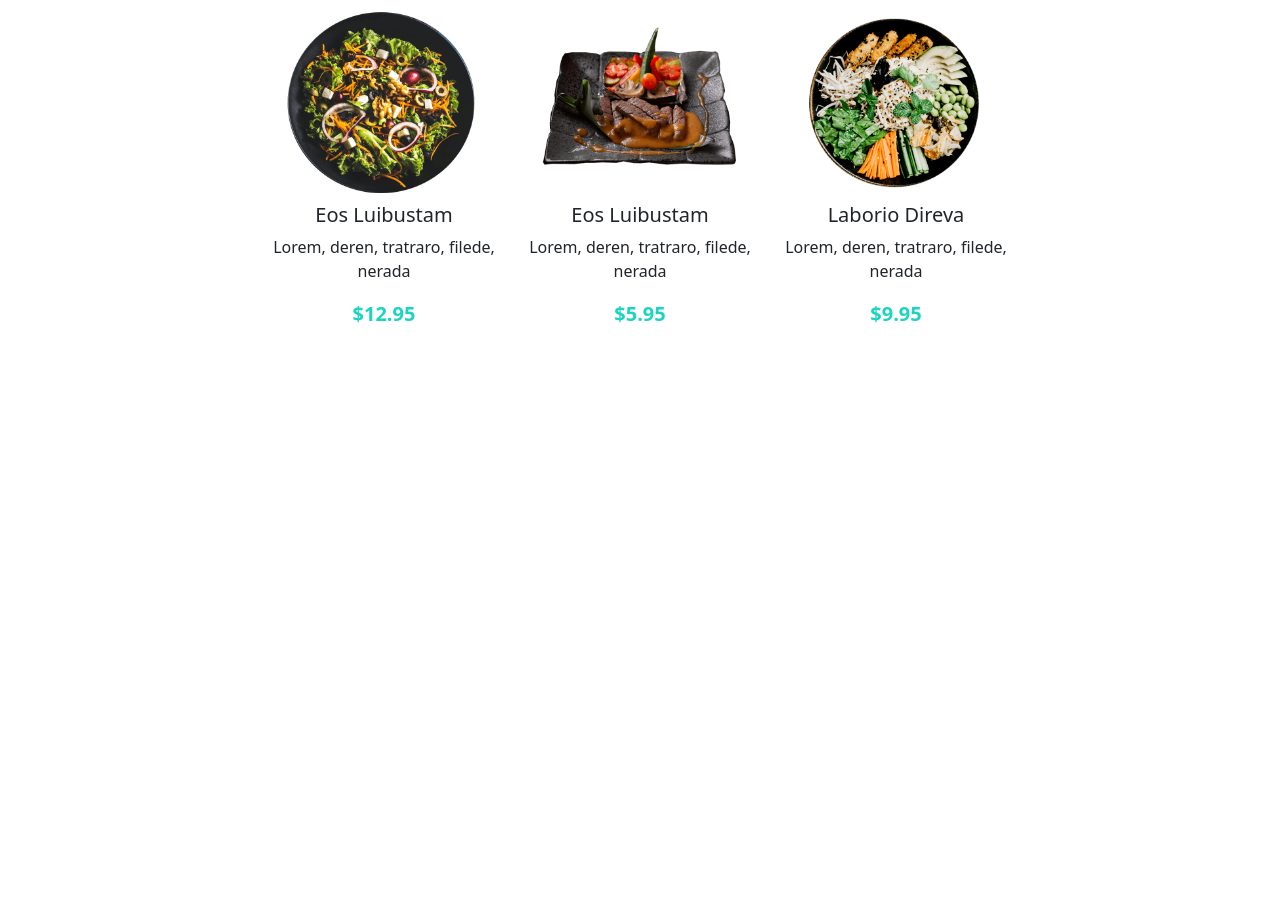
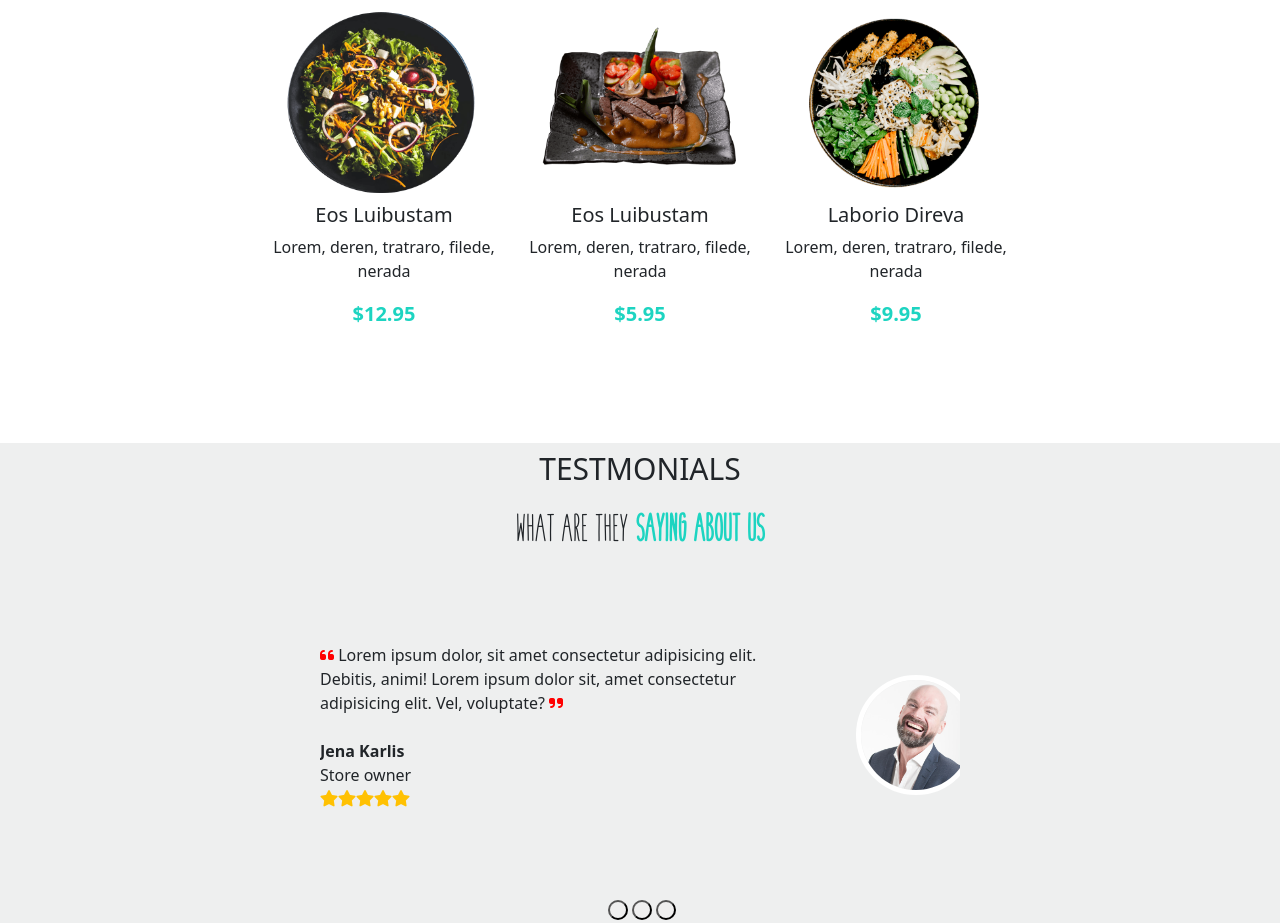
Before and after one commit to yassine1606/cs_miam_js, a website: page index.html in a window 1280 px wide. Shown: the part 2901-3824 px from the top of the page. Before the commit the page ends 3344 px from the top, so only its background shows below. Drawn offline with nearby package versions, Linux system fonts and the light colour scheme.

Commit message:
Caroussel 1 fini

```diff
--- a/index.html
+++ b/index.html
@@ -115,14 +115,73 @@
                 <p>Workers</p>
             </div>
         </div>
- </section>
- <section id="s55">
+    </section>
+    <section id="s555">
 
- </section>
+    </section>
+    <section id="s6">
+        <div id="tout1">
+            <p class="pmoni">TESTMONIALS</p>
+            <p class="pmoni"><span>WHAT ARE THEY</span> <strong> SAYING ABOUT US </strong></p>
+            <div id="tout2">
+                <div class="dcom">
+                    <div class="sousdcom">
+                        <p class="borderGauche"><i class="rouge fa-solid fa-quote-left" id="rouge"></i></span> Lorem ipsum dolor, sit amet consectetur
+                            adipisicing elit. <br> Debitis, animi! Lorem ipsum dolor sit, amet consectetur <br>
+                            adipisicing elit. Vel, voluptate? <i class="fa-solid fa-quote-right rouge" id="rouge"></i></span>
+                            <br> <br>
+                            <strong>Jena Karlis</strong> <br>
+                            <span>Store owner</span> <br>
+                            <i class="fa-solid fa-star"></i><i class="fa-solid fa-star"></i><i
+                                class="fa-solid fa-star"></i><i class="fa-solid fa-star"></i><i
+                                class="fa-solid fa-star"></i>
+                        </p>
+                        <img src="./public/img/testimonials-1.jpg" alt="" height="120px" class="tmoni">
+                    </div>
+                    <div class="sousdcom">
+                        <p class="borderGauche"><i class="fa-solid fa-quote-left rouge" id="rouge"></i></span> Lorem ipsum dolor, sit amet consectetur
+                            adipisicing elit. <br> Debitis, animi! Lorem ipsum dolor sit, amet consectetur <br>
+                            adipisicing elit. Vel, voluptate? <i class="fa-solid fa-quote-right rouge" id="rouge"></i></span>
+                            <br> <br>
+                            <strong>Jena Karlis</strong> <br>
+                            <span>Store owner</span> <br>
+                            <i class="fa-solid fa-star"></i><i class="fa-solid fa-star"></i><i
+                                class="fa-solid fa-star"></i><i class="fa-solid fa-star"></i><i
+                                class="fa-solid fa-star"></i>
+                        </p>
+                        <img src="./public/img/testimonials-2.jpg" alt="" height="120px" class="tmoni">
+                    </div>
+                    <div class="sousdcom">
+                        <p class="borderGauche"><i class="fa-solid fa-quote-left rouge" id="rouge"></i></span> Lorem ipsum dolor, sit amet consectetur
+                            adipisicing elit. <br> Debitis, animi! Lorem ipsum dolor sit, amet consectetur <br>
+                            adipisicing elit. Vel, voluptate? <i class="fa-solid fa-quote-right rouge" id="rouge"></i></span>
+                            <br> <br>
+                            <strong>Jena Karlis</strong> <br>
+                            <span>Store owner</span> <br>
+                            <i class="fa-solid fa-star"></i><i class="fa-solid fa-star"></i><i
+                                class="fa-solid fa-star"></i><i class="fa-solid fa-star"></i><i
+                                class="fa-solid fa-star"></i>
+                        </p>
+                        <img src="./public/img/testimonials-3.jpg" alt="" height="120px" class="tmoni">
+                    </div>
+                </div>
+
+
+            </div>
+            <div id="divbtcar1">
+                <button id="btcar1"></button>
+                <button id="btcar2"></button>
+                <button id="btcar3"></button>
+            </div>
+
+        </div>
+
+    </section>
 
     <script src="./public/js/main.js"></script>
     <script src="./node_modules/bootstrap/dist/js/bootstrap.bundle.js">
     </script>
+    <script src="path-to-the-file/splide.min.js"></script>
 </body>
 
 </html>
--- a/public/js/main.js
+++ b/public/js/main.js
@@ -1,3 +1,4 @@
+let s555 = document.getElementById("s555");
 // Création de la section 5
 let s5 = document.createElement("section");
 s5.id = "s5";
@@ -34,12 +35,9 @@ div3.appendChild(p3);
 
 
 
-
 let p4 = document.createElement("p");
 p4.textContent = "Lunch";
 div3.appendChild(p4);
-
-
 
 
 let p5 = document.createElement("p");
@@ -47,50 +45,46 @@ p5.textContent = "Dinner";
 div3.appendChild(p5);
 
 
-
-
-
-
-p2.addEventListener('click',()=>{
+p2.addEventListener('click', () => {
     strong.textContent = "Starters";
     dcard1.style.opacity = 0;
     dcard2.style.opacity = 0;
     setTimeout(() => {
-        dcard1.style.opacity =1;
-        dcard2.style.opacity =1;
+        dcard1.style.opacity = 1;
+        dcard2.style.opacity = 1;
 
     }, 500);
 
 })
 
 
-p3.addEventListener('click',()=>{
+p3.addEventListener('click', () => {
     strong.textContent = "BreakFast";
     dcard1.style.opacity = 0;
     dcard2.style.opacity = 0;
     setTimeout(() => {
-        dcard1.style.opacity =1;
-        dcard2.style.opacity =1;
+        dcard1.style.opacity = 1;
+        dcard2.style.opacity = 1;
     }, 500);
 })
 
-p4.addEventListener('click',()=>{
+p4.addEventListener('click', () => {
     strong.textContent = "Lunch";
     dcard1.style.opacity = 0;
     dcard2.style.opacity = 0;
     setTimeout(() => {
-        dcard1.style.opacity =1;
-        dcard2.style.opacity =1;
+        dcard1.style.opacity = 1;
+        dcard2.style.opacity = 1;
     }, 500);
 })
 
-p5.addEventListener('click',()=>{
+p5.addEventListener('click', () => {
     strong.textContent = "Dinner";
     dcard1.style.opacity = 0;
     dcard2.style.opacity = 0;
     setTimeout(() => {
-        dcard1.style.opacity =1;
-        dcard2.style.opacity =1;
+        dcard1.style.opacity = 1;
+        dcard2.style.opacity = 1;
     }, 500);
 })
 
@@ -117,30 +111,29 @@ s5.appendChild(div4);
 
 
 
-document.body.appendChild(s5);
 
 
 //// Cards 1
 
 
 let dcard1 = document.createElement("div");
-dcard1.setAttribute('id','dcard1')
+dcard1.setAttribute('id', 'dcard1')
 s5.appendChild(dcard1);
 
 let dimgCard1 = document.createElement("div");
-dimgCard1.setAttribute('id','dimgCard');
+dimgCard1.setAttribute('id', 'dimgCard');
 dcard1.appendChild(dimgCard1);
 
 let img1 = document.createElement("img");
-img1.setAttribute('src','../public/img/menu-item-1.png')
-img1.setAttribute('height','200px');
-img1.setAttribute('id','iCent');
+img1.setAttribute('src', '../public/img/menu-item-1.png')
+img1.setAttribute('height', '200px');
+img1.setAttribute('id', 'iCent');
 dimgCard1.appendChild(img1);
 
 
 
 let h51 = document.createElement("h5");
-h51.setAttribute('id','h55')
+h51.setAttribute('id', 'h55')
 h51.textContent = "Magnam Tiste";
 dimgCard1.appendChild(h51);
 
@@ -151,7 +144,7 @@ p11.textContent = "Lorem, deren, tratraro, filede, nerada";
 dimgCard1.appendChild(p11);
 
 let prixVert1 = document.createElement("p");
-prixVert1.setAttribute('class','prixVert');
+prixVert1.setAttribute('class', 'prixVert');
 prixVert1.innerHTML = "<strong>$5.95</strong>";
 dimgCard1.appendChild(prixVert1);
 
@@ -159,19 +152,19 @@ dimgCard1.appendChild(prixVert1);
 
 
 let dimgCard2 = document.createElement("div");
-dimgCard2.setAttribute('id','dimgCard');
+dimgCard2.setAttribute('id', 'dimgCard');
 dcard1.appendChild(dimgCard2);
 
 let img2 = document.createElement("img");
-img2.setAttribute('src','../public/img/menu-item-2.png')
-img2.setAttribute('height','200px');
-img2.setAttribute('id','iCent');
+img2.setAttribute('src', '../public/img/menu-item-2.png')
+img2.setAttribute('height', '200px');
+img2.setAttribute('id', 'iCent');
 dimgCard2.appendChild(img2);
 
 
 
 let h52 = document.createElement("h5");
-h52.setAttribute('id','h55')
+h52.setAttribute('id', 'h55')
 h52.textContent = "Aut Luia";
 dimgCard2.appendChild(h52);
 
@@ -182,26 +175,26 @@ p12.textContent = "Lorem, deren, tratraro, filede, nerada";
 dimgCard2.appendChild(p12);
 
 let prixVert2 = document.createElement("p");
-prixVert2.setAttribute('class','prixVert');
+prixVert2.setAttribute('class', 'prixVert');
 prixVert2.innerHTML = "<strong>$14.95</strong>";
 dimgCard2.appendChild(prixVert2);
 
 //img 3
 
 let dimgCard3 = document.createElement("div");
-dimgCard3.setAttribute('id','dimgCard');
+dimgCard3.setAttribute('id', 'dimgCard');
 dcard1.appendChild(dimgCard3);
 
 let img3 = document.createElement("img");
-img3.setAttribute('src','../public/img/menu-item-3.png')
-img3.setAttribute('height','200px');
-img3.setAttribute('id','iCent');
+img3.setAttribute('src', '../public/img/menu-item-3.png')
+img3.setAttribute('height', '200px');
+img3.setAttribute('id', 'iCent');
 dimgCard3.appendChild(img3);
 
 
 
 let h53 = document.createElement("h5");
-h53.setAttribute('id','h55')
+h53.setAttribute('id', 'h55')
 h53.textContent = "Est Eligendi";
 dimgCard3.appendChild(h53);
 
@@ -212,31 +205,31 @@ p13.textContent = "Lorem, deren, tratraro, filede, nerada";
 dimgCard3.appendChild(p13);
 
 let prixVert3 = document.createElement("p");
-prixVert3.setAttribute('class','prixVert');
+prixVert3.setAttribute('class', 'prixVert');
 prixVert3.innerHTML = "<strong>$8.95</strong>";
 dimgCard3.appendChild(prixVert3);
 
 // --------------Cards 2---------------------
 
 let dcard2 = document.createElement("div");
-dcard2.setAttribute('id','dcard2')
+dcard2.setAttribute('id', 'dcard2')
 s5.appendChild(dcard2);
 // img4
 
 let dimgCard4 = document.createElement("div");
-dimgCard4.setAttribute('id','dimgCard');
+dimgCard4.setAttribute('id', 'dimgCard');
 dcard2.appendChild(dimgCard4);
 
 let img4 = document.createElement("img");
-img4.setAttribute('src','../public/img/menu-item-4.png')
-img4.setAttribute('height','200px');
-img4.setAttribute('id','iCent');
+img4.setAttribute('src', '../public/img/menu-item-4.png')
+img4.setAttribute('height', '200px');
+img4.setAttribute('id', 'iCent');
 dimgCard4.appendChild(img4);
 
 
 
 let h54 = document.createElement("h5");
-h54.setAttribute('id','h55')
+h54.setAttribute('id', 'h55')
 h54.textContent = "Eos Luibustam";
 dimgCard4.appendChild(h54);
 
@@ -247,7 +240,7 @@ p14.textContent = "Lorem, deren, tratraro, filede, nerada";
 dimgCard4.appendChild(p14);
 
 let prixVert4 = document.createElement("p");
-prixVert4.setAttribute('class','prixVert');
+prixVert4.setAttribute('class', 'prixVert');
 prixVert4.innerHTML = "<strong>$12.95</strong>";
 dimgCard4.appendChild(prixVert4);
 
@@ -255,18 +248,18 @@ dimgCard4.appendChild(prixVert4);
 
 
 let dimgCard5 = document.createElement("div");
-dimgCard5.setAttribute('id','dimgCard');
+dimgCard5.setAttribute('id', 'dimgCard');
 dcard2.appendChild(dimgCard5);
 
 let img5 = document.createElement("img");
-img5.setAttribute('src','../public/img/menu-item-5.png')
-img5.setAttribute('height','200px');
-img5.setAttribute('id','iCent');
+img5.setAttribute('src', '../public/img/menu-item-5.png')
+img5.setAttribute('height', '200px');
+img5.setAttribute('id', 'iCent');
 dimgCard5.appendChild(img5);
 
 
 let h55 = document.createElement("h5");
-h55.setAttribute('id','h55')
+h55.setAttribute('id', 'h55')
 h55.textContent = "Eos Luibustam";
 dimgCard5.appendChild(h55);
 
@@ -277,26 +270,26 @@ p15.textContent = "Lorem, deren, tratraro, filede, nerada";
 dimgCard5.appendChild(p15);
 
 let prixVert5 = document.createElement("p");
-prixVert5.setAttribute('class','prixVert');
+prixVert5.setAttribute('class', 'prixVert');
 prixVert5.innerHTML = "<strong>$5.95</strong>";
 dimgCard5.appendChild(prixVert5);
 
 //img 6
 
 let dimgCard6 = document.createElement("div");
-dimgCard6.setAttribute('id','dimgCard');
+dimgCard6.setAttribute('id', 'dimgCard');
 dcard2.appendChild(dimgCard6);
 
 let img6 = document.createElement("img");
-img6.setAttribute('src','../public/img/menu-item-6.png')
-img6.setAttribute('height','200px');
-img6.setAttribute('id','iCent');
+img6.setAttribute('src', '../public/img/menu-item-6.png')
+img6.setAttribute('height', '200px');
+img6.setAttribute('id', 'iCent');
 dimgCard6.appendChild(img6);
 
 
 
 let h56 = document.createElement("h5");
-h56.setAttribute('id','h55')
+h56.setAttribute('id', 'h55')
 h56.textContent = "Laborio Direva";
 dimgCard6.appendChild(h56);
 
@@ -307,6 +300,28 @@ p16.textContent = "Lorem, deren, tratraro, filede, nerada";
 dimgCard6.appendChild(p16);
 
 let prixVert6 = document.createElement("p");
-prixVert6.setAttribute('class','prixVert');
+prixVert6.setAttribute('class', 'prixVert');
 prixVert6.innerHTML = "<strong>$9.95</strong>";
 dimgCard6.appendChild(prixVert6);
+
+
+s555.appendChild(s5);
+
+// ---------------------------------------------
+// Caroussel 1
+
+let btcar1 = document.getElementById('btcar1');
+let btcar2 = document.getElementById('btcar2');
+let btcar3 = document.getElementById('btcar3');
+
+let dcom = document.querySelector('.dcom');
+
+btcar1.addEventListener('click',()=>{
+    dcom.style.transform = "translateX(0%)";
+})
+btcar2.addEventListener('click',()=>{
+    dcom.style.transform = "translateX(-1000px)";
+})
+btcar3.addEventListener('click',()=>{
+    dcom.style.transform = "translateX(-2000px)";
+})
--- a/src/sass/app.scss
+++ b/src/sass/app.scss
@@ -10,6 +10,11 @@
 @import "./modules/section3";
 @import "./modules/section4";
 @import "./modules/section5";
+@import "./modules/section6";
+
+
+
+
 
 $fa-font-path : "../../node_modules/@fortawesome/fontawesome-free/webfonts";
 @import "../../node_modules/@fortawesome/fontawesome-free/scss/fontawesome.scss";
--- a/src/sass/modules/_navbar.scss
+++ b/src/sass/modules/_navbar.scss
@@ -1,3 +1,4 @@
+
 *{
 
 }
--- a/src/sass/modules/_section5.scss
+++ b/src/sass/modules/_section5.scss
@@ -7,6 +7,7 @@
     flex-direction: column;
     transition: 0.5s;
 }
+
 #s5 h1{
     font-family:cook;
 }
@@ -17,7 +18,6 @@
     display: flex;
     justify-content: center;
     align-items: center;
-
 }
 #dtitres5 p{
     margin-top: 10%;
--- /dev/null
+++ b/src/sass/modules/_section6.scss
@@ -0,0 +1,76 @@
+#s6{
+    height: 60vh;
+    background-color: rgba(238,239,239,255);
+    width: 100vw;
+    display: flex;
+    justify-content: center;
+    align-items: center;
+    flex-direction: column;
+}
+.sousdcom{
+    display: flex;
+    align-items: center;
+    width: 100%;
+    // border-left: 2px solid rgba(29,212,193,255);
+}
+#tout1{
+    .pmoni{
+        font-size: 30px;
+        text-align: center;
+        span{
+            font-family: cook;
+        }
+        strong{
+            font-family: cook;
+            color: rgba(29,212,193,255);
+        }
+    }
+}
+#tout2{
+    display: flex;
+    align-items: center;
+    justify-content: center;
+    width: 50vw;
+    overflow: hidden;
+}
+#slider{
+    flex-shrink: 0;
+    width: 100%;
+}
+.dcom{
+    width: 100%;
+    height: 330px;
+    display: flex;
+    transition: 1s;
+    // transform: translateX(-100%);
+    div{
+        width: 1000px;
+        height: 100%;
+        flex-shrink: 0;
+    }
+}
+#rouge{
+    color: red;
+}
+.fa-solid{
+    color: rgba(255,193,2,255);
+}
+.tmoni{
+    border-radius:50%;
+    border: 5px solid white;
+    margin-left: 10%;
+}
+#divbtcar1{
+    display: flex;
+    justify-content: center;
+    button{
+        height: 20px;
+        width: 20px;
+        border-radius: 50%;
+        margin-left: 4px;
+    }
+    button:hover{
+        background-color: aqua;
+        border: 2px solid aqua;
+    }
+}
```
Also changed, not shown: public/css/app.css, public/js/car1.js (added), public/js/sfull.js (added).
